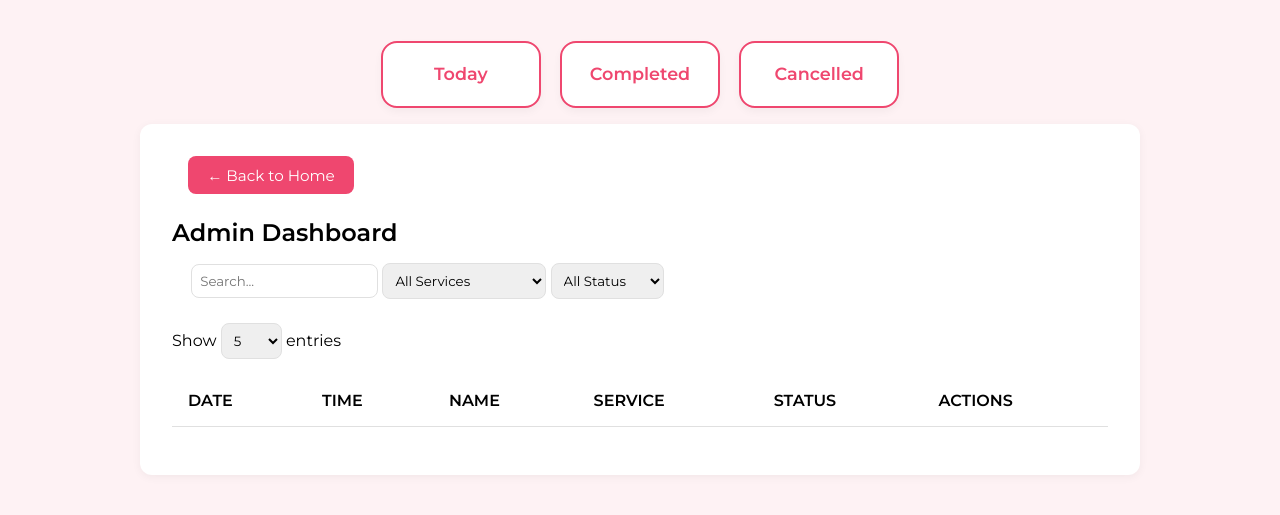
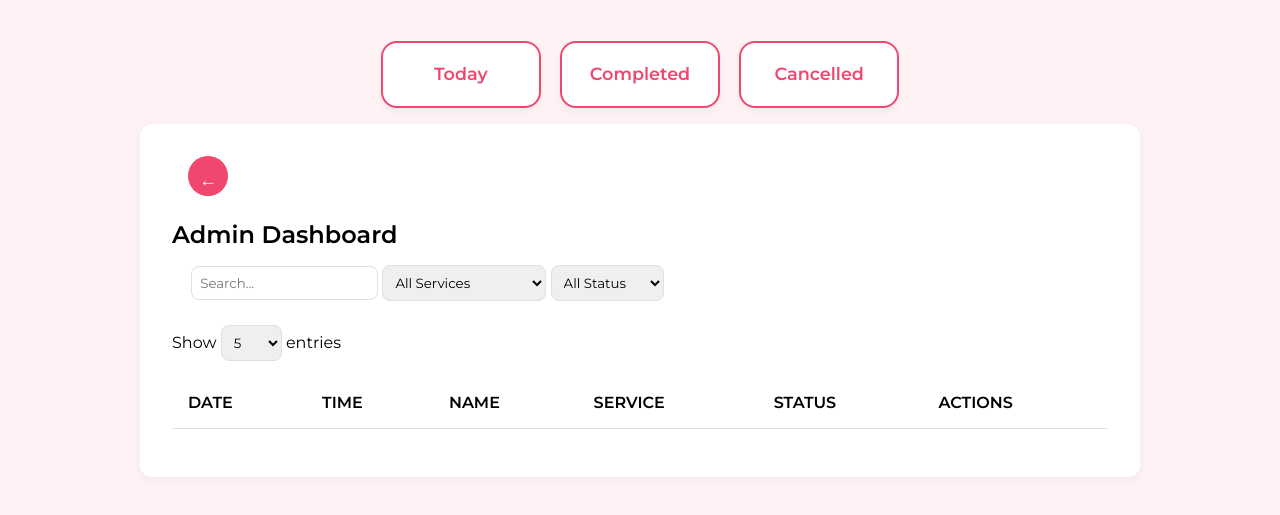
Before and after one commit to yoghenderg/elegance-booking, a plain HTML site: page admin.html in a window 1280 px wide. Shown: the part 77-592 px from the top of the page. Drawn offline with Linux system fonts and the light colour scheme; no server answers.

Commit message:
Refined dashboard and tbody

```diff
--- a/admin.html
+++ b/admin.html
@@ -138,18 +138,22 @@
     .actions .done { color: var(--success-color); }
     .actions .cancel { color: var(--error-color); }
 
-    .back-link {
+.back-link {
   display: inline-block;
   background: var(--primary-color);
   color: white;
-  font-weight: 500;
-  padding: 0.6rem 1.2rem;
-  border-radius: 8px;
-  font-size: 0.95rem;
+  font-weight: bold;
+  padding: 0.6rem;
+  border-radius: 50%;
+  font-size: 1.1rem;
   cursor: pointer;
   text-decoration: none;
   transition: background 0.3s ease;
   margin: 0 1rem 1.5rem;
+  width: 40px;
+  height: 40px;
+  text-align: center;
+  line-height: 1.6;
 }
 .back-link:hover {
   background: #d03e61;
@@ -460,7 +464,7 @@ tbody td::before {
 
   <div class="dashboard">
     <div class="back-link" onclick="window.location.href='index.html'">
-      ← Back to Home
+      ←
     </div>
     <h2>Admin Dashboard</h2>
 
```
